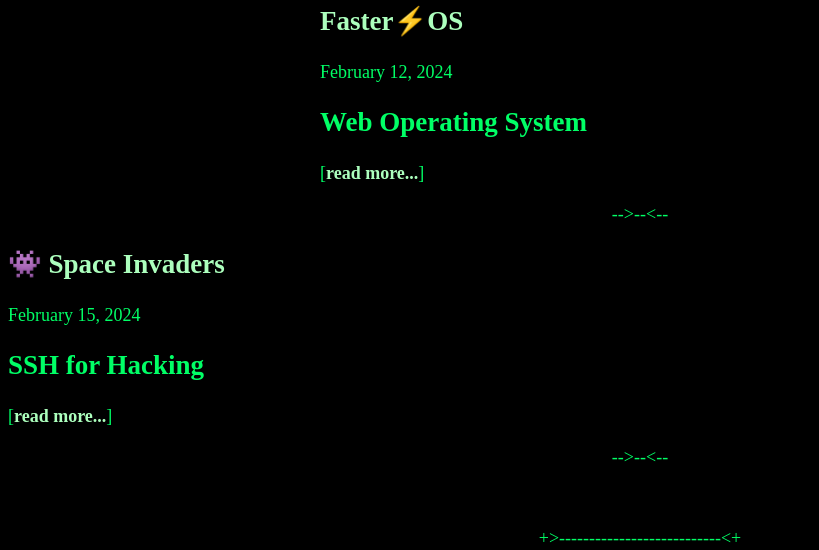
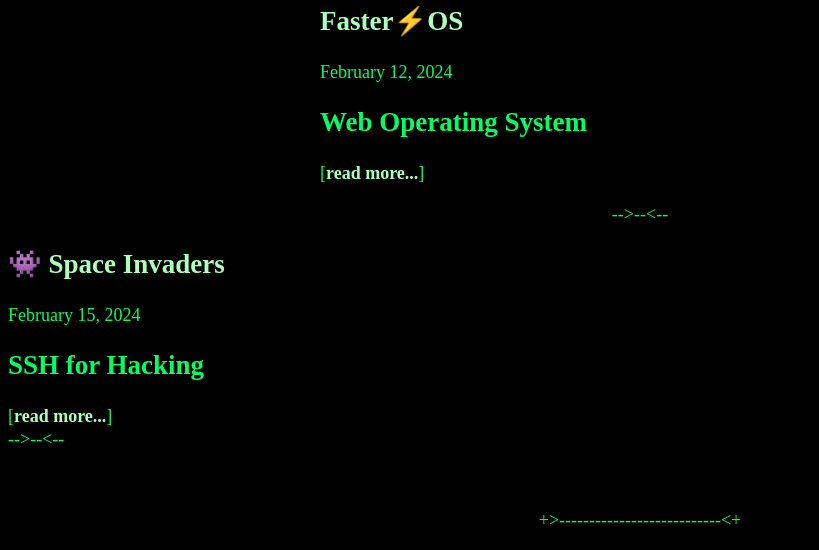
Before and after one commit to cristiancmoises/hauntweb, a plain HTML site: page site/projects.html in a window 1280 px wide. Shown: the part 250-800 px from the top of the page, without its empty margins (0-819 px from the left). Drawn offline with Linux system fonts and the light colour scheme.

Commit message:
Update projects.html

```diff
--- a/site/projects.html
+++ b/site/projects.html
@@ -21,7 +21,8 @@ style="text-decoration: none;">Faster⚡OS</a></h2><div>February 12, 2024</div><
 style="text-decoration: none;">👾 Space Invaders</a></h2><div>February 15, 2024</div><div><h2>SSH for Hacking
 </h2>
 </div>
-[<a href="/site/space.html">read more...</a>]<br /><p style="text-align: center;">--&gt;--&lt;--</p></div></div>
+[<a href="/site/space.html">read more...</a>]<br />--&gt;--&lt;--</p></div></div>
+
 <footer><div id="block"><br/>
 <p>+&gt;---------------------------&lt;+</p><div>[<a href="https://github.com/cristiancmoises">GitHub</a>]--
 [<a href="https://www.linkedin.com/in/cristiancezarmoises">LinkedIn</a>]</div><div>[<a href="https://orcid.org/0000-0001-9533-4916">ORCID</a>]
```
